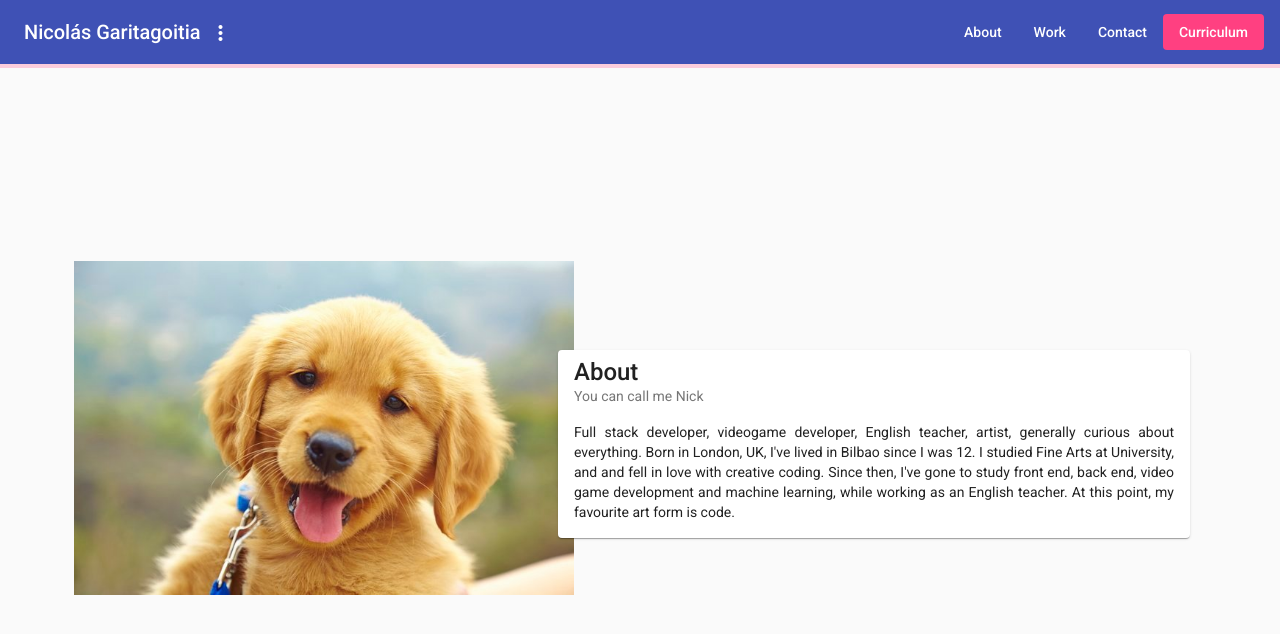
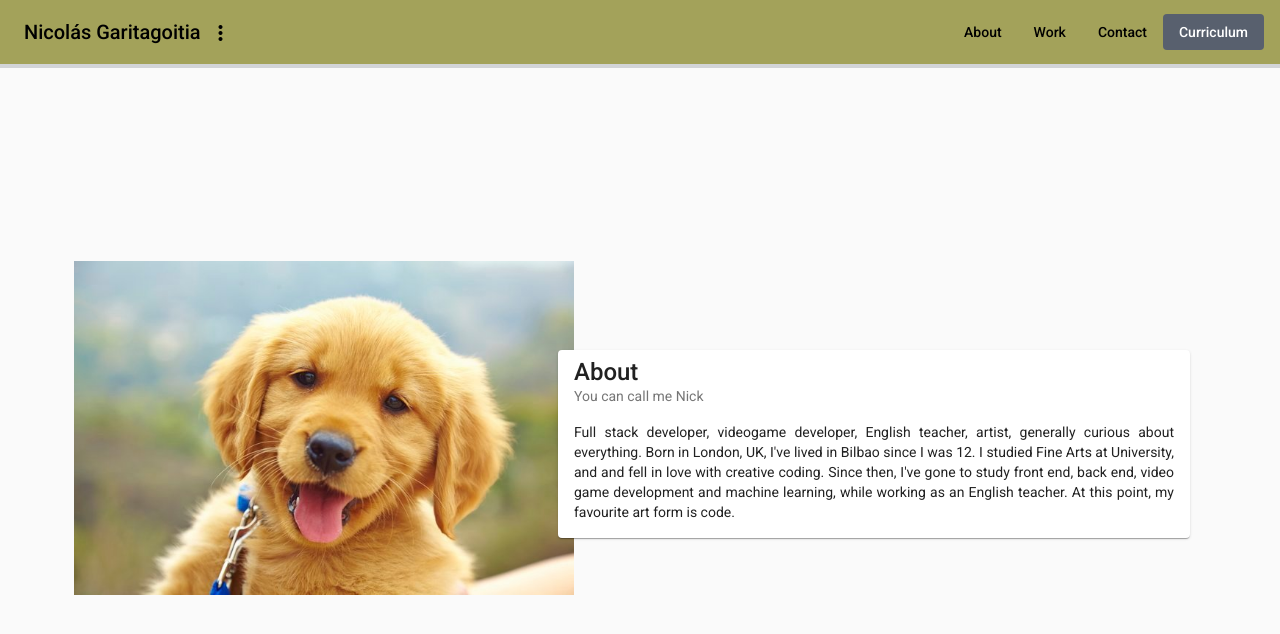
Before and after one commit to Chudroy/Portfolio-Page, an Angular app in the folder frontend/: page / in a window 1280 px wide. Shown: the top 634 px of the page. Built offline with nearby package versions, Linux system fonts and the light colour scheme.

Commit message:
adding links

```diff
--- a/frontend/src/app/contact/contact.component.css
+++ b/frontend/src/app/contact/contact.component.css
@@ -11,7 +11,7 @@
   flex-direction: column;
   justify-content: center;
   align-items: center;
-  margin-bottom: 3rem;
+  margin-bottom: 1rem;
 }
 
 #contact-form {
@@ -21,7 +21,7 @@
   align-items: center;
   width: 80vw;
   max-width: 500px;
-  margin-bottom: 3rem;
+  margin-bottom: 1rem;
 }
 
 #contact-id {
--- a/frontend/src/app/contact/contact.component.html
+++ b/frontend/src/app/contact/contact.component.html
@@ -62,7 +62,7 @@
 
   <div id="curriculum">
     <h2>Check out my curriculum</h2>
-    <button mat-raised-button color="accent">Get CV</button>
+    <button mat-raised-button color="accent">Curriculum</button>
   </div>
 
   <div id="social-media">
--- a/frontend/src/app/navigation/navigation.component.html
+++ b/frontend/src/app/navigation/navigation.component.html
@@ -89,6 +89,7 @@
         <a mat-list-item (click)="scroll('about-me')">About Me</a>
         <a mat-list-item (click)="scroll('work')">Work</a>
         <a mat-list-item (click)="scroll('contact')">Contact</a>
+        <a mat-raised-button color="accent">Curriculum</a>
       </mat-nav-list>
     </mat-sidenav>
     <mat-sidenav-content appscrollProgress>
--- a/frontend/src/app/project-list/project-list.component.html
+++ b/frontend/src/app/project-list/project-list.component.html
@@ -1,7 +1,7 @@
 <div id="project-list">
   <div id="projects-intro">
     <h2>More Projects</h2>
-    <p>Here's a bunch of other stuff that I've done</p>
+    <p>Here's a bunch of other stuff that I've made</p>
   </div>
 
   <div id="projects">
@@ -13,7 +13,12 @@
         to learn to use Angular and its dependency, RxJS, to make it.
       </mat-card-content>
       <mat-card-actions>
-        <button mat-button>GITHUB REPO</button>
+        <a
+          href="https://github.com/Chudroy/portfolio-page"
+          target="_blank"
+          mat-button
+          >GITHUB REPO</a
+        >
       </mat-card-actions>
       <mat-chip-list>
         <mat-chip color="accent" selected>Express</mat-chip>
@@ -32,7 +37,12 @@
         usable objects, solvable puzzles, inventory system...
       </mat-card-content>
       <mat-card-actions>
-        <button mat-button>GITHUB REPO</button>
+        <a
+          href="https://github.com/Chudroy/Point-and-Click-Infrastructure"
+          target="blank"
+          mat-button
+          >GITHUB REPO</a
+        >
       </mat-card-actions>
       <mat-chip-list>
         <mat-chip color="accent" selected>Unity</mat-chip>
--- a/frontend/src/app/work/work.component.html
+++ b/frontend/src/app/work/work.component.html
@@ -47,8 +47,18 @@
           </mat-card-content>
           <mat-divider inset></mat-divider>
           <mat-card-actions>
-            <button mat-button>GITHUB REPO</button>
-            <button mat-button>LIVE WEBSITE</button>
+            <a
+              mat-button
+              href="https://github.com/Chudroy/Bilbao-Barrios"
+              target="_blank"
+              >GITHUB REPO</a
+            >
+            <a
+              href="https://bilbao-barrios.herokuapp.com/"
+              mat-button
+              target="_blank"
+              >LIVE WEBSITE</a
+            >
           </mat-card-actions>
           <mat-chip-list
             ><mat-chip color="accent" selected>Mongo</mat-chip>
@@ -84,8 +94,18 @@
           </mat-card-content>
           <mat-divider inset></mat-divider>
           <mat-card-actions>
-            <button mat-button>GITHUB REPO</button>
-            <button mat-button>PLAY</button>
+            <a
+              href="https://github.com/Chudroy/Get-Inside"
+              target="_blank"
+              mat-button
+              >GITHUB REPO</a
+            >
+            <a
+              href="https://play.unity.com/mg/other/get-inside-finished"
+              target="_blank"
+              mat-button
+              >PLAY</a
+            >
           </mat-card-actions>
           <mat-chip-list
             ><mat-chip color="accent" selected>Unity</mat-chip>
@@ -115,9 +135,25 @@
           </mat-card-content>
           <mat-divider inset></mat-divider>
           <mat-card-actions>
-            <button mat-button>GITHUB REPO</button>
-            <button mat-button>P5JS SKETCH</button>
-            <button mat-button>INSTAGRAM POST</button>
+            <a
+              mat-button
+              href="https://github.com/Chudroy/Gravitational-Attraction"
+              target="_blank"
+              >GITHUB REPO</a
+            >
+            <a
+              mat-button
+              href="https://editor.p5js.org/Chudroy/sketches/t6W4l5w7k"
+              target="_blank"
+              >P5JS SKETCH</a
+            >
+            <a
+              mat-button
+              href="https://www.instagram.com/p/COiRtvaqs7k/?utm_source=ig_web_copy_link"
+              target="_blank"
+            >
+              INSTAGRAM POST
+            </a>
           </mat-card-actions>
           <mat-chip-list
             ><mat-chip color="accent" selected>P5.js</mat-chip>
@@ -152,8 +188,18 @@
           </mat-card-content>
           <mat-divider inset></mat-divider>
           <mat-card-actions>
-            <button mat-button>GITHUB REPO</button>
-            <button mat-button>INSTAGRAM POST</button>
+            <a
+              mat-button
+              href="https://drive.google.com/drive/folders/19JMqf1qW8T1ymEqFjQ7wXLm2bG3m6BmV?usp=sharing"
+              target="_blank"
+              >BLENDER FILES</a
+            >
+            <a
+              href="https://www.instagram.com/p/CNTDF3JnHEN/?utm_source=ig_web_copy_link"
+              target="_blank"
+              mat-button
+              >INSTAGRAM POST</a
+            >
           </mat-card-actions>
           <mat-chip-list
             ><mat-chip color="accent" selected>Blender</mat-chip>
--- a/frontend/src/custom-theme.scss
+++ b/frontend/src/custom-theme.scss
@@ -8,29 +8,7 @@
 // Be sure that you only ever include this mixin once!
 @include mat.core();
 
-// Define the palettes for your theme using the Material Design palettes available in palette.scss
-// (imported above). For each palette, you can optionally specify a default, lighter, and darker
-// hue. Available color palettes: https://material.io/design/color/
-$light-primary: mat.define-palette(mat.$indigo-palette);
-$light-accent: mat.define-palette(mat.$pink-palette, A200, A100, A400);
-
-// The warn palette is optional (defaults to red).
-$light-warn: mat.define-palette(mat.$red-palette);
-
-// Create the theme object. A theme consists of configurations for individual
-// theming systems such as "color" or "typography".
-$light-theme: mat.define-light-theme(
-  (
-    color: (
-      primary: $light-primary,
-      accent: $light-accent,
-      warn: $light-warn,
-    ),
-  )
-);
-
-// Define a dark theme
-
+//define palettes
 $dark-cyan-palette: (
   50: #edeff8,
   100: #d2dae5,
@@ -60,7 +38,40 @@ $dark-cyan-palette: (
   ),
 );
 
-$yellow-palette: (
+$light-cyan-palette: (
+  50: #ebecee,
+  100: #cdcfd4,
+  200: #acb0b7,
+  300: #8a909a,
+  400: #717884,
+  500: #58606e,
+  600: #505866,
+  700: #474e5b,
+  800: #3d4451,
+  900: #2d333f,
+  A100: #8eb6ff,
+  A200: #5b95ff,
+  A400: #2874ff,
+  A700: #0e63ff,
+  contrast: (
+    50: #000000,
+    100: #000000,
+    200: #000000,
+    300: #000000,
+    400: #ffffff,
+    500: #ffffff,
+    600: #ffffff,
+    700: #ffffff,
+    800: #ffffff,
+    900: #ffffff,
+    A100: #000000,
+    A200: #000000,
+    A400: #ffffff,
+    A700: #ffffff,
+  ),
+);
+
+$light-yellow-palette: (
   50: #fafaf1,
   100: #f2f2db,
   200: #eae9c4,
@@ -86,6 +97,39 @@ $yellow-palette: (
     700: #000000,
     800: #000000,
     900: #000000,
+  ),
+);
+
+$dark-yellow-palette: (
+  50: #f4f4eb,
+  100: #e3e3ce,
+  200: #d1d1ad,
+  300: #bfbe8c,
+  400: #b1b073,
+  500: #a3a25a,
+  600: #9b9a52,
+  700: #919048,
+  800: #88863f,
+  900: #77752e,
+  A100: #fffdbf,
+  A200: #fffc8c,
+  A400: #fffa59,
+  A700: #fffa40,
+  contrast: (
+    50: #000000,
+    100: #000000,
+    200: #000000,
+    300: #000000,
+    400: #000000,
+    500: #000000,
+    600: #000000,
+    700: #000000,
+    800: #ffffff,
+    900: #ffffff,
+    A100: #000000,
+    A200: #000000,
+    A400: #000000,
+    A700: #000000,
   ),
 );
 
@@ -122,11 +166,27 @@ $orange-palette: (
   ),
 );
 
+$light-primary: mat.define-palette($dark-yellow-palette);
+$light-accent: mat.define-palette($light-cyan-palette);
+$light-warn: mat.define-palette($orange-palette);
+
+$light-theme: mat.define-light-theme(
+  (
+    color: (
+      primary: $light-primary,
+      accent: $light-accent,
+      warn: $light-warn,
+    ),
+  )
+);
+
+// Define a dark theme
+
 // $dark-primary: mat.define-palette(mat.$pink-palette);
 // $dark-accent: mat.define-palette(mat.$blue-grey-palette);
 
 $dark-primary: mat.define-palette($dark-cyan-palette);
-$dark-accent: mat.define-palette($yellow-palette);
+$dark-accent: mat.define-palette($light-yellow-palette);
 $dark-warn: mat.define-palette($orange-palette);
 
 $dark-theme: mat.define-dark-theme(
```
